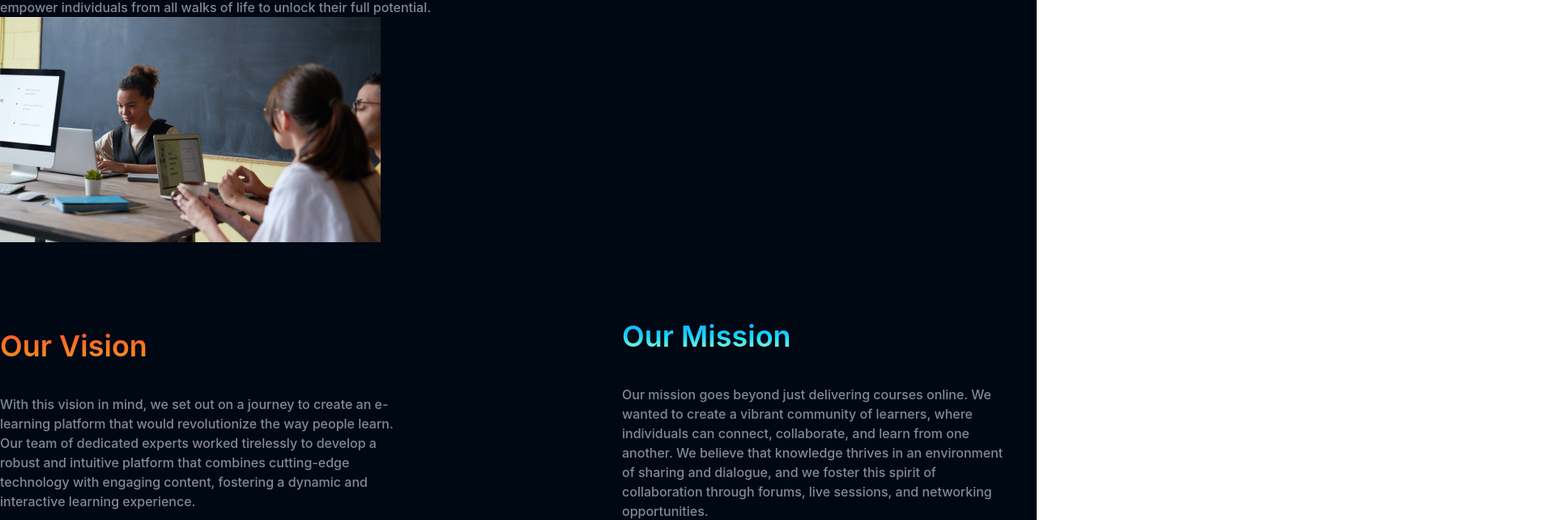
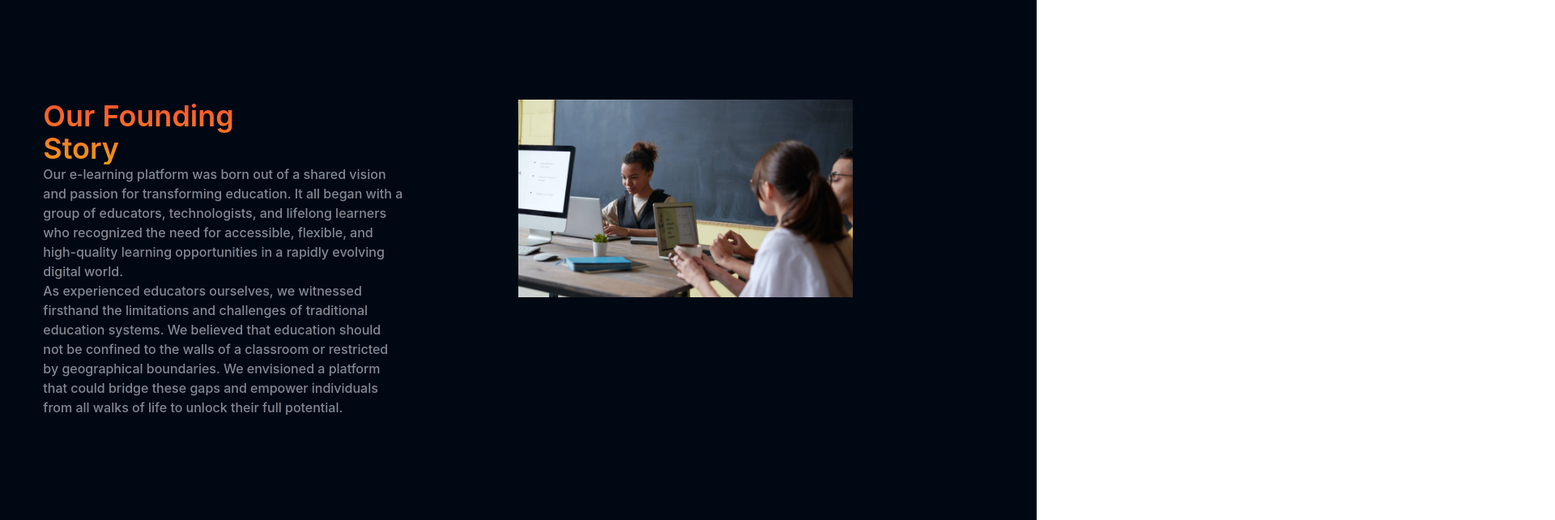
Before and after one commit to Piyush12800/Study-Notion_, a React (Create React App) app: page /about in a window 1280 px wide. Shown: the part 857-1499 px from the top of the page at 81% size, 1920 px wide, since content can reach past the window. Built offline with nearby package versions, Linux system fonts and the light colour scheme.

Commit message:
Update About.jsx

```diff
--- a/src/pages/About.jsx
+++ b/src/pages/About.jsx
@@ -26,7 +26,7 @@ const About = () => {
               and nurturing a vibrant learning community.
             </p>
           </header>
-          <div className="sm:h-[70px] lg:h-[150px]"></div>
+          <div className="w-11/12 sm:h-[70px] lg:h-[150px] "></div>
           <div className="absolute bottom-0 left-[50%] grid w-[100%] translate-x-[-50%] translate-y-[30%] grid-cols-3 gap-3 lg:gap-5">
             <img src={BannerImage1} alt="" />
             <img src={BannerImage2} alt="" />
@@ -39,22 +39,27 @@ const About = () => {
 
       {/* section 2 */}
 
-    <section>
-        <div>
+    <section className='mt-[150px]'>
+        <div >
     <Quote/>
         </div>
     </section>
 
     {/* section 3 */}
 
-    <section>
-        <div>
+    <section className=''>
+        <div className= ''>
 
         {/* founding story div */}
-            <div>
+        <div className='w-11/12 mx-auto '>
+
+
+            <div className="my-24 flex lg:w-[40%] flex-row gap-10 justify-evenly">
             {/* left box */}
-                <div>
-                    <h1>Our Founding Story</h1>
+            <div className=''>
+              <h1 className="bg-gradient-to-b from-[#FF512F] to-[#F09819] bg-clip-text text-4xl font-semibold text-transparent lg:w-[70%] ">
+                Our Founding Story
+              </h1>
                     <p className="text-base font-medium text-richblack-300 lg:w-[95%]">
                 Our e-learning platform was born out of a shared vision and
                 passion for transforming education. It all began with a group of
@@ -73,13 +78,16 @@ const About = () => {
               </p>
                 </div>
                 {/* right image */}
-                <div>
-                    <img src={FoundingStory}/>
+                <div  className="absolute  left-[50%] grid w-[100%]  grid-cols-3 gap-3 lg:gap-5">
+                    <img src={FoundingStory}
+
+                    />
+                </div>
                 </div>
             </div>
 
             {/*vission and mission */}
-            <div className="flex flex-col items-center lg:gap-10 lg:flex-row justify-between">
+            <div className="flex flex-col items-center lg:gap-10 lg:flex-row justify-evenly">
             <div className="my-24 flex lg:w-[40%] flex-col gap-10">
               <h1 className="bg-gradient-to-b from-[#FF512F] to-[#F09819] bg-clip-text text-4xl font-semibold text-transparent lg:w-[70%] ">
                 Our Vision
```
